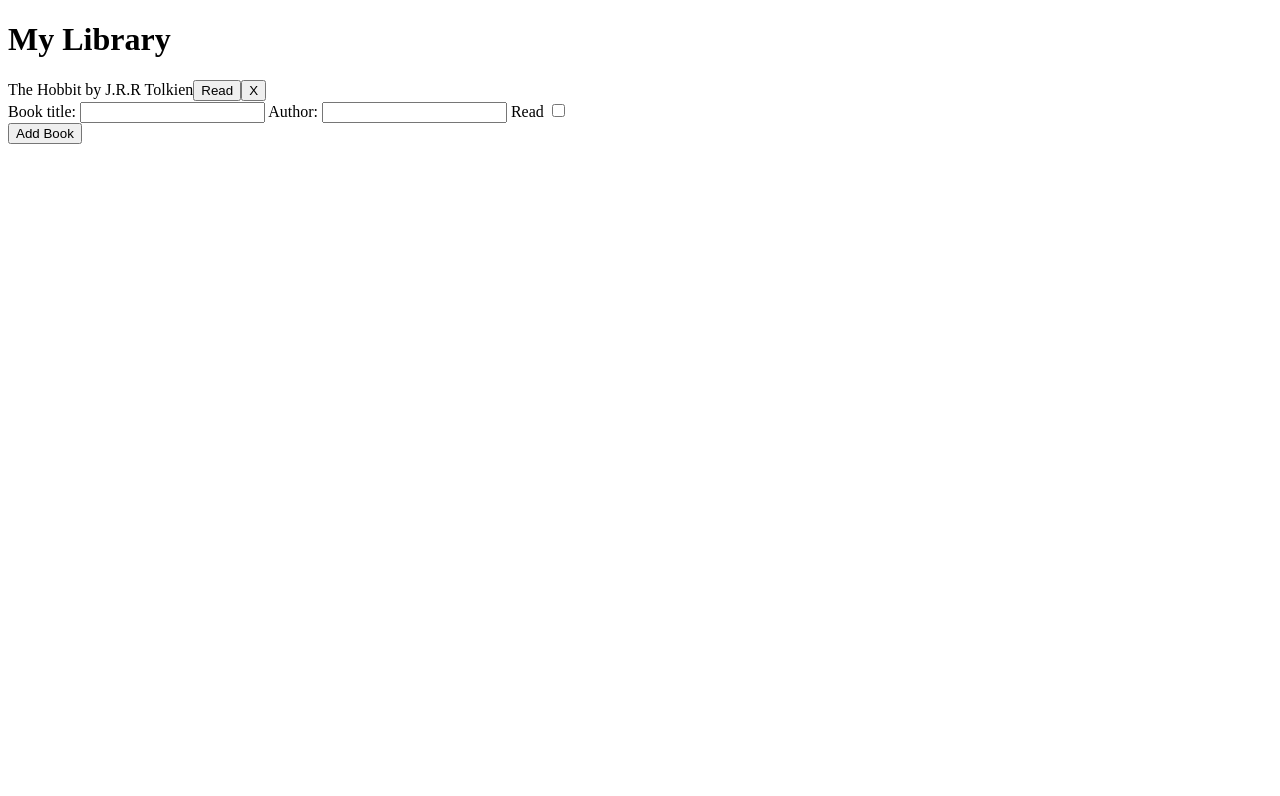
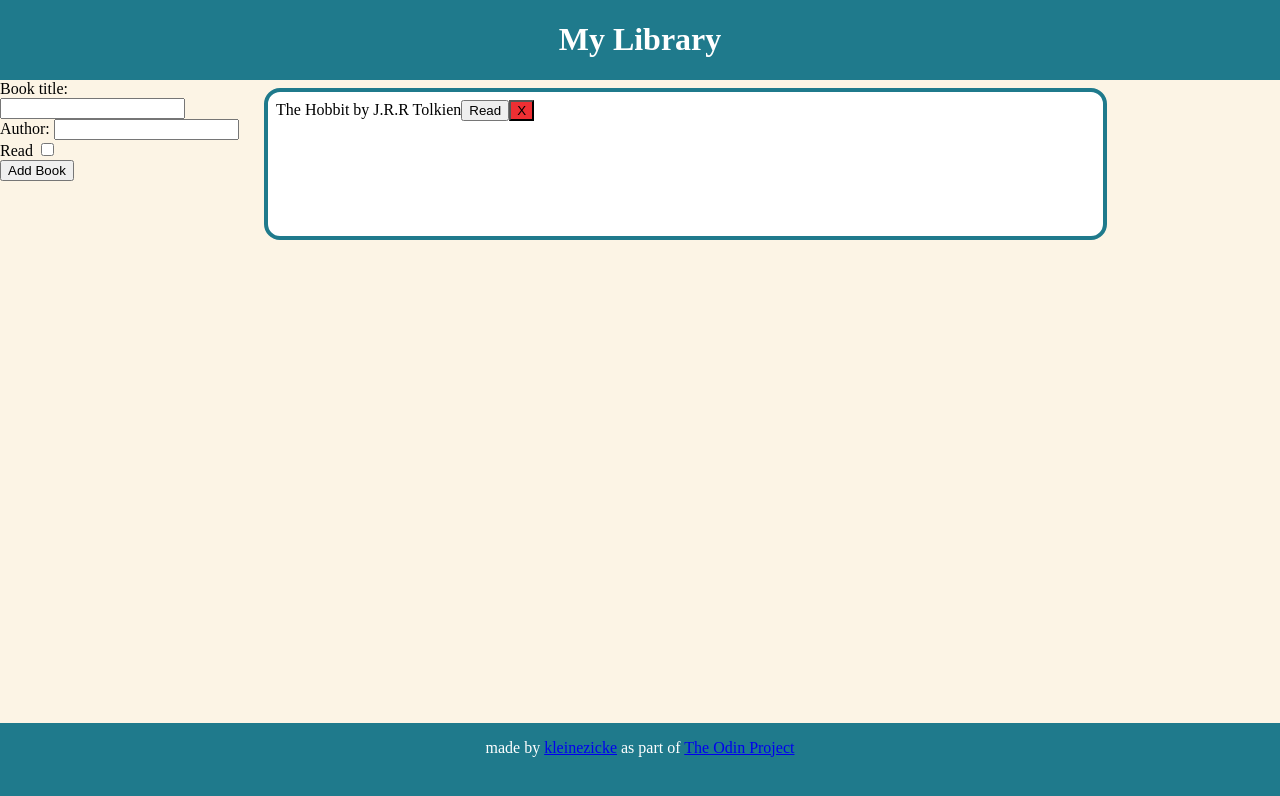
Before and after one commit to kleinezicke/library, a plain HTML site: page index.html in a window 1280 px wide. Drawn offline with Linux system fonts and the light colour scheme.

Commit message:
did some css

```diff
--- a/index.html
+++ b/index.html
@@ -18,14 +18,16 @@
     <div>
         <form id="book-form">
             <label for="title">Book title:</label>
-            <input type="text" id="title">
+            <input type="text" id="title"> <br>
             <label for="author">Author:</label>
-            <input type="text" id="author">
+            <input type="text" id="author"> <br>
             <label for="read">Read</label>
             <input type="checkbox" id="read">
         </form>
         <button id="add-book">Add Book</button>
     </div>
-    <footer></footer>
+    <footer>
+        <p>made by <a href="https://github.com/kleinezicke">kleinezicke</a> as part of <a href="https://www.theodinproject.com/">The Odin Project</a></p>
+    </footer>
 </body>
 </html>
--- a/script.js
+++ b/script.js
@@ -60,7 +60,7 @@ function addBook() {
     let read;
     let title = document.getElementById("title").value;
     let author = document.getElementById("author").value;
-    if (document.getElementById("read").value == "on")
+    if (document.getElementById("read").checked == true)
         read = true;
     else
         read = false;
--- a/style.css
+++ b/style.css
@@ -1,3 +1,64 @@
-.read {
-    background-color: aqua;
+:root {
+    --background-color: #FCF4E5;
+    --color1: #1F7A8C;
+    --button-color2: hsla(359, 85%, 56%, 1);
+    --button-color2-hover: #E71316;
 }
+
+html {
+    height: 100vh;
+    overflow: auto;
+}
+
+body {
+    min-height: 100%;
+    max-height: 100%;
+    margin: 0%;
+    background-color: var(--background-color);
+    display: grid;
+    grid-template-columns: repeat(5, 1fr);
+    grid-template-rows: repeat(10, 1fr)
+}
+
+header {
+    grid-column: 1 / main-end;
+    background-color: var(--color1);
+}
+
+h1 {
+    text-align: center;
+    color: white;
+}
+
+#book-container {
+    grid-area: 2 / 2 / 10 / 6;
+    max-height: 100%;
+    min-height: 100%;
+    overflow: auto;
+}
+
+.book {
+    background-color: white;
+    margin: 1vh;
+    height: 20%;
+    width: 80%;
+    border: 0.3em solid var(--color1);
+    border-radius: 1em;
+    padding: 1vh;
+}
+
+.remove-btn {
+    background-color: var(--button-color2);
+}
+
+.remove-btn:hover {
+    background-color: var(--button-color2-hover);
+}
+
+footer {
+    grid-row: 10 / 11;
+    grid-column: 1 / 6;
+    background-color: var(--color1);
+    text-align: center;
+    color: white;
+}
```
